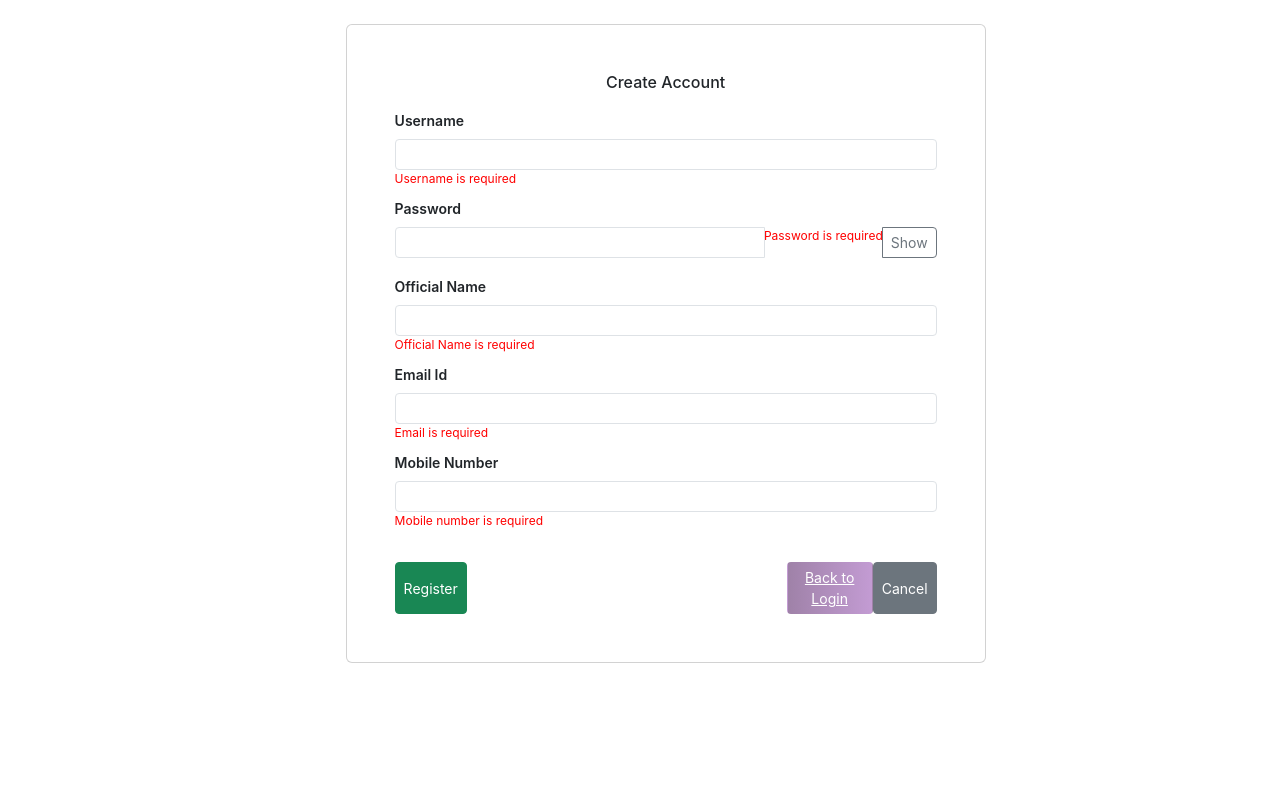
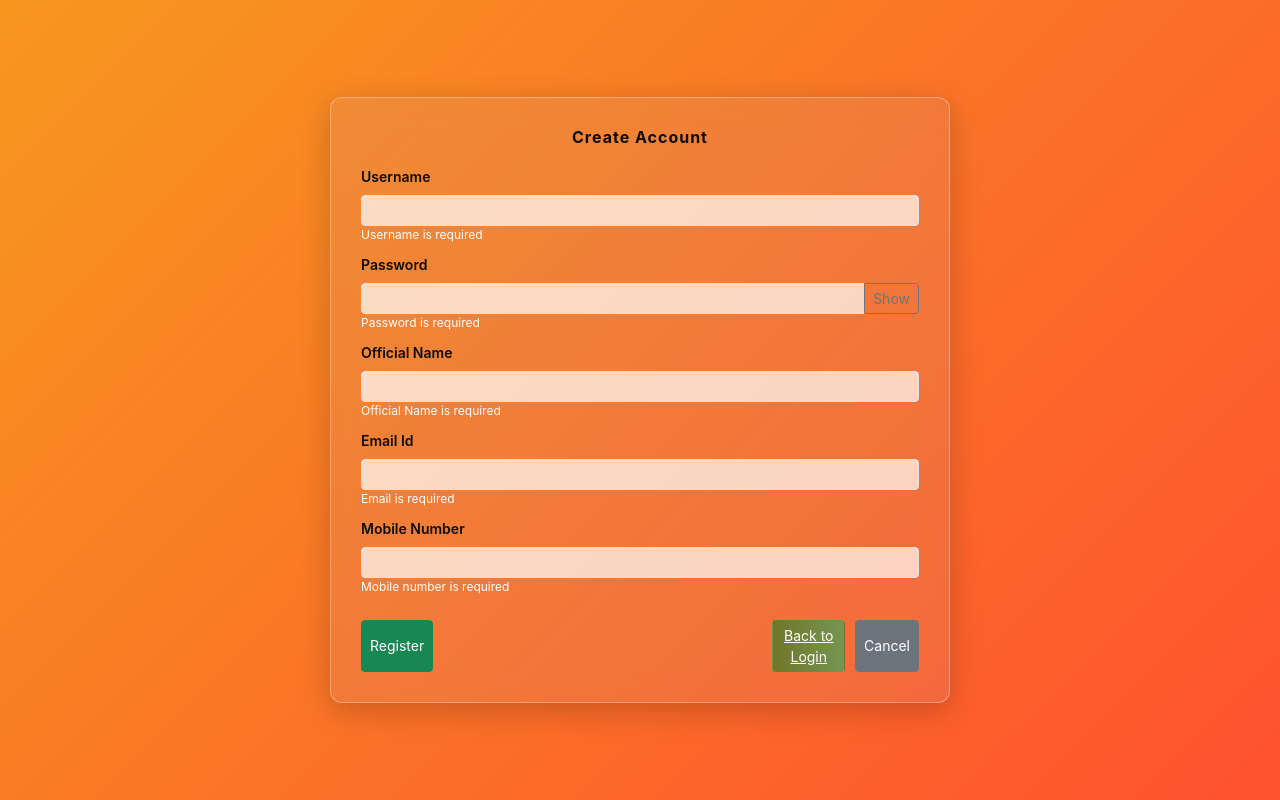
Before and after one commit to rushali-satp/social-media-react, a React (Create React App) app: page /register in a window 1280 px wide. Both pictures are taken after a click on the button "Register". Built offline with nearby package versions, Linux system fonts and the light colour scheme.

Commit message:
add some CSS anf validations

```diff
--- a/src/pages/Register.js
+++ b/src/pages/Register.js
@@ -11,6 +11,11 @@ const Register = () => {
   const [emailId, setEmailId] = useState("");
   const [mobileNumber, setMobileNumber] = useState("");
   const [errors, setErrors] = useState({});
+  const [loading, setLoading] = useState(false);
+
+
+
+
 
   const handleRegister = async () => {
     const newErrors = {};
@@ -63,6 +68,7 @@ const Register = () => {
     };
 
     try {
+      setLoading(true);
       const response = await fetch("http://localhost:8080/api/users/create", {
         method: "POST",
         headers: { "Content-Type": "application/json" },
@@ -75,14 +81,40 @@ const Register = () => {
       navigate("/login");
     } catch (err) {
       alert("Error creating account");
+    }finally {
+    setLoading(false); // 🔹 stop loader
     }
   };
 
+
+
   return (
-    <div style={{ width: "50%", marginLeft: "27%" }}>
-      <div className="card mt-4 p-5" >
 
-        <h6 className="mb-3 text-center">Create Account</h6>
+   <div
+       style={{
+          minHeight: "100vh",
+          background: "linear-gradient(135deg, #f7971e, #ff512f)",
+          display: "flex",
+          justifyContent: "center",
+          alignItems: "center",
+        }}
+    >
+      <div
+         style={{
+            width: "620px",
+            padding: "30px",
+            borderRadius: "12px",
+            background: "rgba(196, 159, 159, 0.15)",
+            backdropFilter: "blur(12px)",
+            WebkitBackdropFilter: "blur(12px)",
+            border: "1px solid rgba(235, 231, 231, 0.4)",
+            boxShadow: "0 8px 32px rgba(0,0,0,0.2)",
+            textAlign: "left",
+            color: "#0c0c0c",
+          }}
+       >
+
+        <h6 className="mb-3 text-center" style={{ fontWeight: "bold", letterSpacing: "1px" }}>Create Account</h6>
 
 
 
@@ -94,18 +126,22 @@ const Register = () => {
           <input
             type="text"
             className="form-control form-control-sm"
+            autoComplete="new-username"
+            style={{
+              background: "rgba(255,255,255,0.7)"
+            }}
             value={regUsername}
             onChange={(e) => setRegUsername(e.target.value)}
           />
           {errors.regUsername && (
-            <div style={{ color: "red", fontSize: "12px" }}>
+            <div style={{ color: "white", fontSize: "12px" }}>
               {errors.regUsername}
             </div>
           )}
         </div>
 
         {/* Password */}
-        <div className="mb-3">
+        <div className="mb-2">
           <label className="form-label small fw-semibold">
             Password
           </label>
@@ -113,14 +149,13 @@ const Register = () => {
             <input
               type={showPassword ? "text" : "password"}
               className="form-control"
+              autoComplete="new-password"
+               style={{
+              background: "rgba(255,255,255,0.7)"
+            }}
               value={regPassword}
               onChange={(e) => setRegPassword(e.target.value)}
             />
-            {errors.regPassword && (
-              <div style={{ color: "red", fontSize: "12px" }}>
-                {errors.regPassword}
-              </div>
-            )}
             <button
               className="btn btn-outline-secondary"
               type="button"
@@ -129,6 +164,11 @@ const Register = () => {
               {showPassword ? "Hide" : "Show"}
             </button>
           </div>
+          {errors.regPassword && (
+              <div style={{ color: "white", fontSize: "12px" }}>
+                {errors.regPassword}
+              </div>
+            )}
         </div>
 
         {/* Official Name */}
@@ -139,11 +179,14 @@ const Register = () => {
           <input
             type="text"
             className="form-control form-control-sm"
+             style={{
+              background: "rgba(255,255,255,0.7)"
+            }}
             value={regName}
             onChange={(e) => setRegName(e.target.value)}
           />
           {errors.regName && (
-            <div style={{ color: "red", fontSize: "12px" }}>
+            <div style={{ color: "white", fontSize: "12px" }}>
               {errors.regName}
             </div>
           )}
@@ -157,11 +200,14 @@ const Register = () => {
           <input
             type="text"
             className="form-control form-control-sm"
+             style={{
+              background: "rgba(255,255,255,0.7)"
+            }}
             value={emailId}
             onChange={(e) => setEmailId(e.target.value)}
           />
           {errors.emailId && (
-            <div style={{ color: "red", fontSize: "12px" }}>
+            <div style={{ color: "white", fontSize: "12px" }}>
               {errors.emailId}
             </div>
           )}
@@ -175,24 +221,39 @@ const Register = () => {
           <input
             type="text"
             className="form-control form-control-sm"
+             style={{
+              background: "rgba(255,255,255,0.7)"
+            }}
             value={mobileNumber}
             onChange={(e) => setMobileNumber(e.target.value)}
           />
           {errors.mobileNumber && (
-            <div style={{ color: "red", fontSize: "12px" }}>
+            <div style={{ color: "white", fontSize: "12px" }}>
               {errors.mobileNumber}
             </div>
           )}
         </div>
 
-        <div className="d-flex justify-content-between mt-4">
-          <button className="btn btn-success btn-sm" onClick={handleRegister}>
-            Register
-          </button>
+          <div className="d-flex mt-4" style={{ gap: "10px" }}>
+            <button
+              className="btn btn-success btn-sm"
+              onClick={handleRegister}
+              disabled={loading}
+
+            >
+              {loading ? (
+                <>
+                  <span className="spinner-border spinner-border-sm me-2"></span>
+                  Saving...
+                </>
+              ) : (
+                "Register"
+              )}
+            </button>
 
           <button
           style={{
-              background: "linear-gradient(to right, #5f2e6e99, #9b59b699)",
+              background: "linear-gradient(to right, #19791e99, #1faf6099)",
               width: "19%",
               marginLeft: "59%",
               color: "white",
@@ -213,6 +274,7 @@ const Register = () => {
 
       </div>
     </div>
+
   );
 };
 
```
